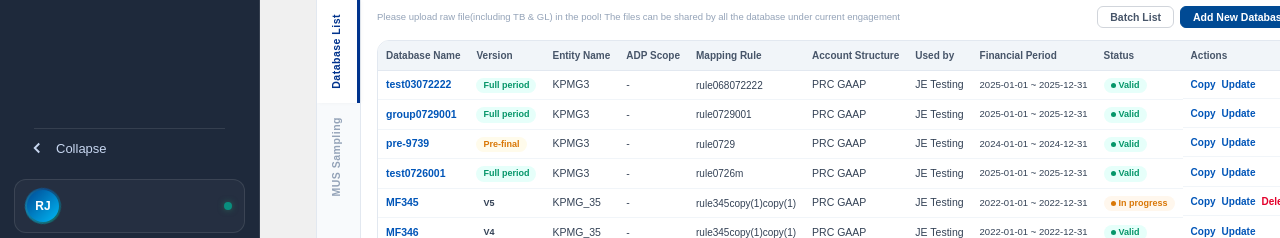
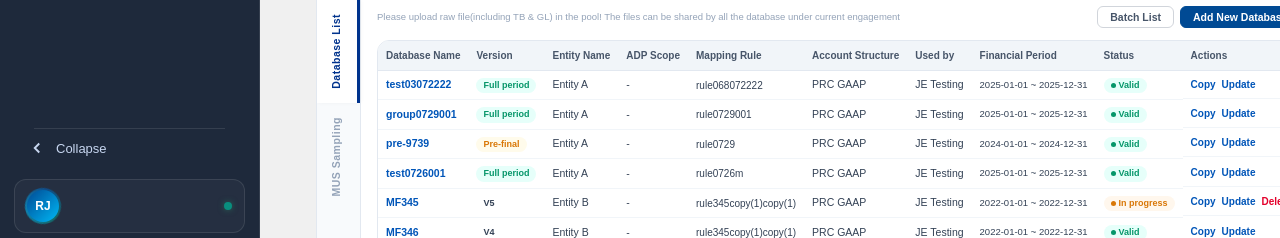
Before and after one commit to jiluodan/aap-platform, a React (Vite) app: page /#/engagement/1/1/data in a window 1280 px wide. Shown: the part 551-789 px from the top of the page. Built offline with nearby package versions, Linux system fonts and the light colour scheme.

Commit message:
fix: replace real company names with generic placeholders in database data

```diff
--- a/src/pages/DataProcessing.tsx
+++ b/src/pages/DataProcessing.tsx
@@ -112,12 +112,12 @@ const typeMeta: Record<string, { labelZh: string; labelEn: string; icon: React.R
 
 // ===== Database List Demo Data =====
 const databaseListData: DatabaseItem[] = [
-  { id: 'db1', name: 'test03072222', version: 'Full period', versionEn: 'Full period', entityName: 'KPMG3', adpScope: '', mappingRule: 'rule068072222', accountStructure: 'PRC GAAP', usedBy: 'JE Testing', financialPeriod: '2025-01-01 ~ 2025-12-31', status: 'valid' },
-  { id: 'db2', name: 'group0729001', version: 'Full period', versionEn: 'Full period', entityName: 'KPMG3', adpScope: '', mappingRule: 'rule0729001', accountStructure: 'PRC GAAP', usedBy: 'JE Testing', financialPeriod: '2025-01-01 ~ 2025-12-31', status: 'valid' },
-  { id: 'db3', name: 'pre-9739', version: 'Pre-final', versionEn: 'Pre-final', entityName: 'KPMG3', adpScope: '', mappingRule: 'rule0729', accountStructure: 'PRC GAAP', usedBy: 'JE Testing', financialPeriod: '2024-01-01 ~ 2024-12-31', status: 'valid' },
-  { id: 'db4', name: 'test0726001', version: 'Full period', versionEn: 'Full period', entityName: 'KPMG3', adpScope: '', mappingRule: 'rule0726m', accountStructure: 'PRC GAAP', usedBy: 'JE Testing', financialPeriod: '2025-01-01 ~ 2025-12-31', status: 'valid' },
-  { id: 'db5', name: 'MF345', version: 'V5', versionEn: 'V5', entityName: 'KPMG_35', adpScope: '', mappingRule: 'rule345copy(1)copy(1)', accountStructure: 'PRC GAAP', usedBy: 'JE Testing', financialPeriod: '2022-01-01 ~ 2022-12-31', status: 'in-progress' },
-  { id: 'db6', name: 'MF346', version: 'V4', versionEn: 'V4', entityName: 'KPMG_35', adpScope: '', mappingRule: 'rule345copy(1)copy(1)', accountStructure: 'PRC GAAP', usedBy: 'JE Testing', financialPeriod: '2022-01-01 ~ 2022-12-31', status: 'valid' },
+  { id: 'db1', name: 'test03072222', version: 'Full period', versionEn: 'Full period', entityName: 'Entity A', adpScope: '', mappingRule: 'rule068072222', accountStructure: 'PRC GAAP', usedBy: 'JE Testing', financialPeriod: '2025-01-01 ~ 2025-12-31', status: 'valid' },
+  { id: 'db2', name: 'group0729001', version: 'Full period', versionEn: 'Full period', entityName: 'Entity A', adpScope: '', mappingRule: 'rule0729001', accountStructure: 'PRC GAAP', usedBy: 'JE Testing', financialPeriod: '2025-01-01 ~ 2025-12-31', status: 'valid' },
+  { id: 'db3', name: 'pre-9739', version: 'Pre-final', versionEn: 'Pre-final', entityName: 'Entity A', adpScope: '', mappingRule: 'rule0729', accountStructure: 'PRC GAAP', usedBy: 'JE Testing', financialPeriod: '2024-01-01 ~ 2024-12-31', status: 'valid' },
+  { id: 'db4', name: 'test0726001', version: 'Full period', versionEn: 'Full period', entityName: 'Entity A', adpScope: '', mappingRule: 'rule0726m', accountStructure: 'PRC GAAP', usedBy: 'JE Testing', financialPeriod: '2025-01-01 ~ 2025-12-31', status: 'valid' },
+  { id: 'db5', name: 'MF345', version: 'V5', versionEn: 'V5', entityName: 'Entity B', adpScope: '', mappingRule: 'rule345copy(1)copy(1)', accountStructure: 'PRC GAAP', usedBy: 'JE Testing', financialPeriod: '2022-01-01 ~ 2022-12-31', status: 'in-progress' },
+  { id: 'db6', name: 'MF346', version: 'V4', versionEn: 'V4', entityName: 'Entity B', adpScope: '', mappingRule: 'rule345copy(1)copy(1)', accountStructure: 'PRC GAAP', usedBy: 'JE Testing', financialPeriod: '2022-01-01 ~ 2022-12-31', status: 'valid' },
 ]
 
 function DataProcessing() {
```
Also changed, not shown: COMMIT_MSG.txt.
